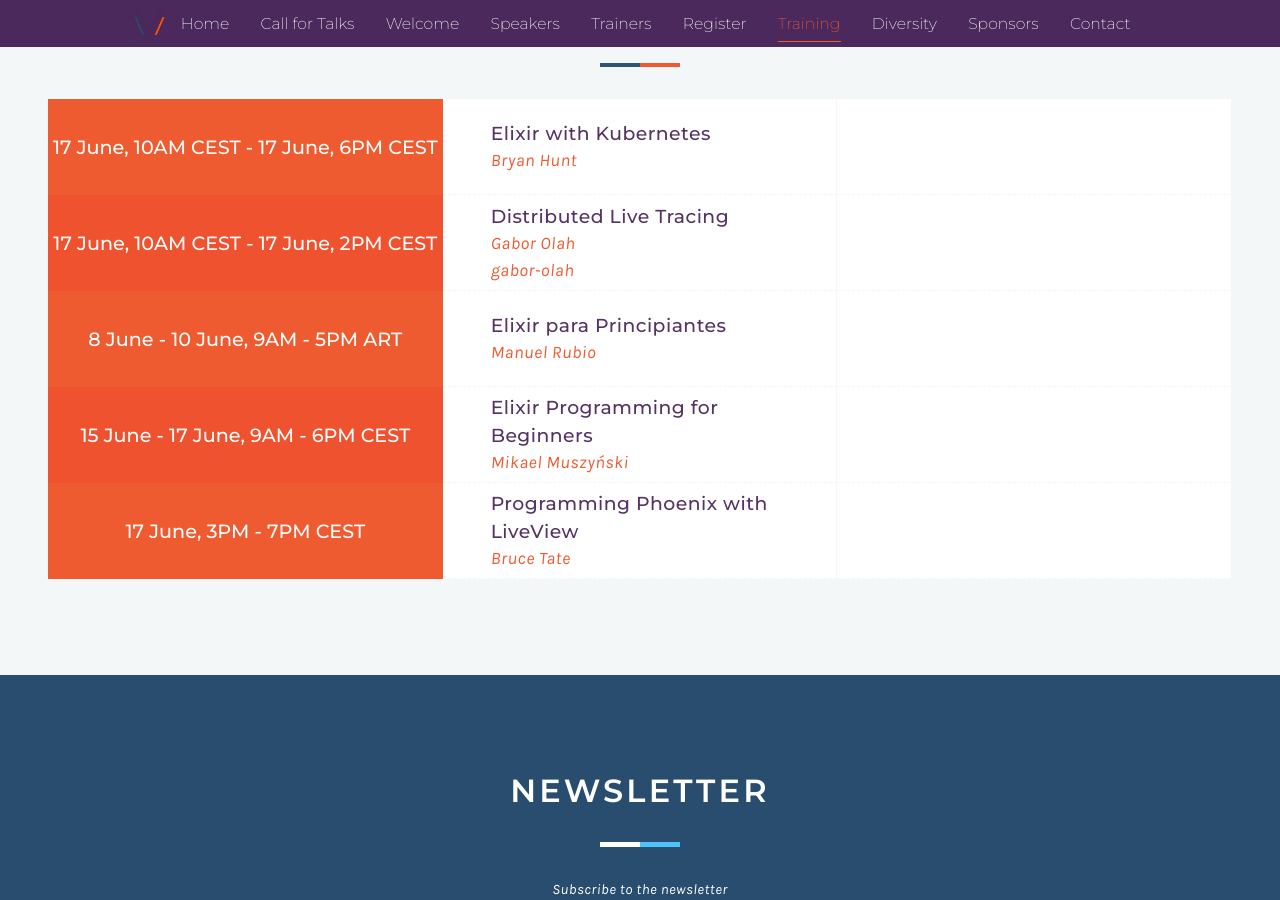
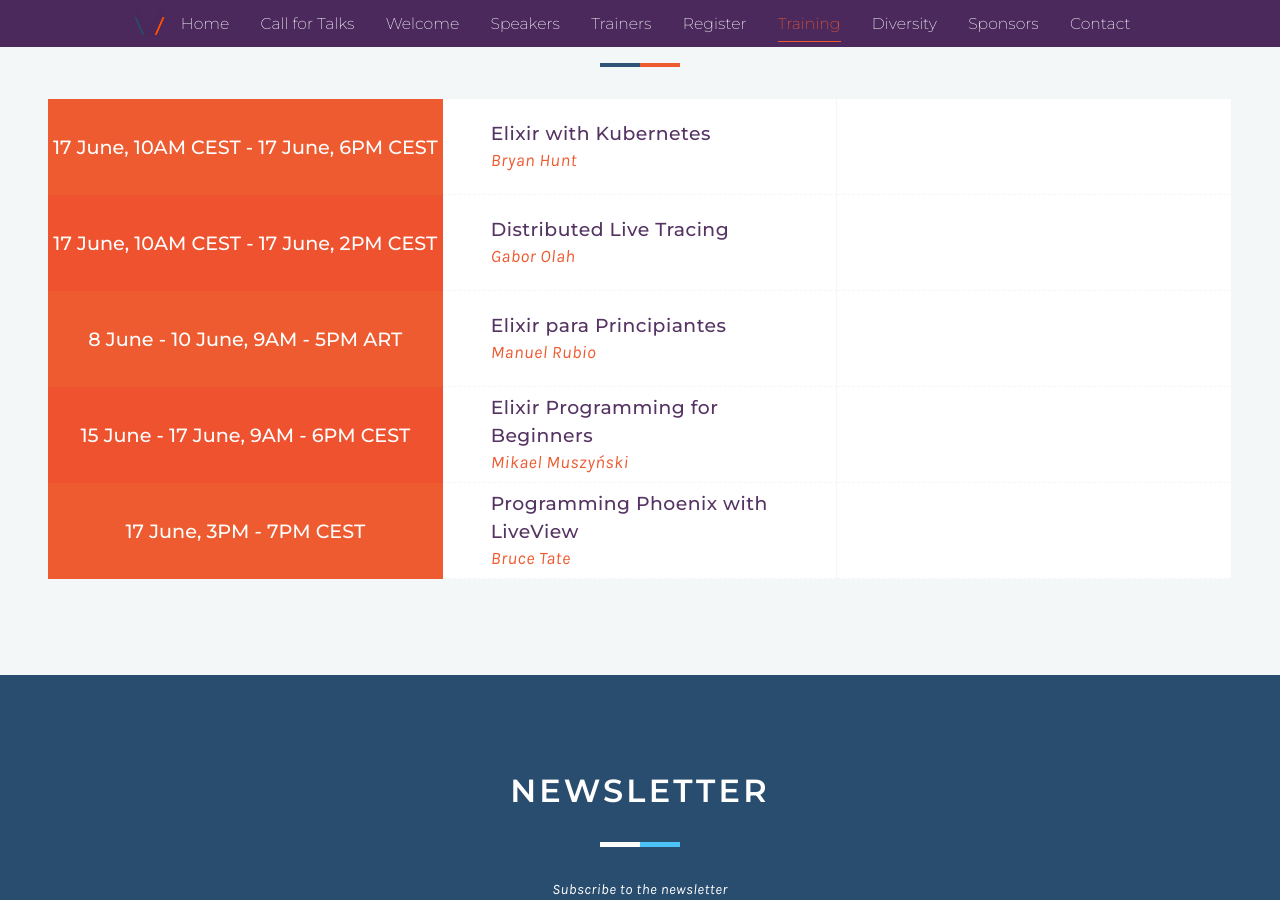
Before and after one commit to esl/virtual-elixirconf-eu-jekyll, a Jekyll site: the page built from index.html, in a window 1280 px wide and 900 px high, scrolled down 6264 px. Built offline with Jekyll 4.4.1, drawn with Linux system fonts in a browser that asks for light colours; some web fonts are replaced.

Commit message:
Update from Forestry.io ewa.magiera@erlang-solutions.com updated _data/training.yml

```diff
--- a/_data/training.yml
+++ b/_data/training.yml
@@ -15,7 +15,7 @@
   training_1: Distributed Live Tracing
   training_1_url: distributed-live-tracing
   training_1_instructor: Gabor Olah
-  training_1_instructor_2: gabor-olah
+  training_1_instructor_2: ''
   training_2: ''
   training_2_url: ''
   training_2_instructor: ''
```
